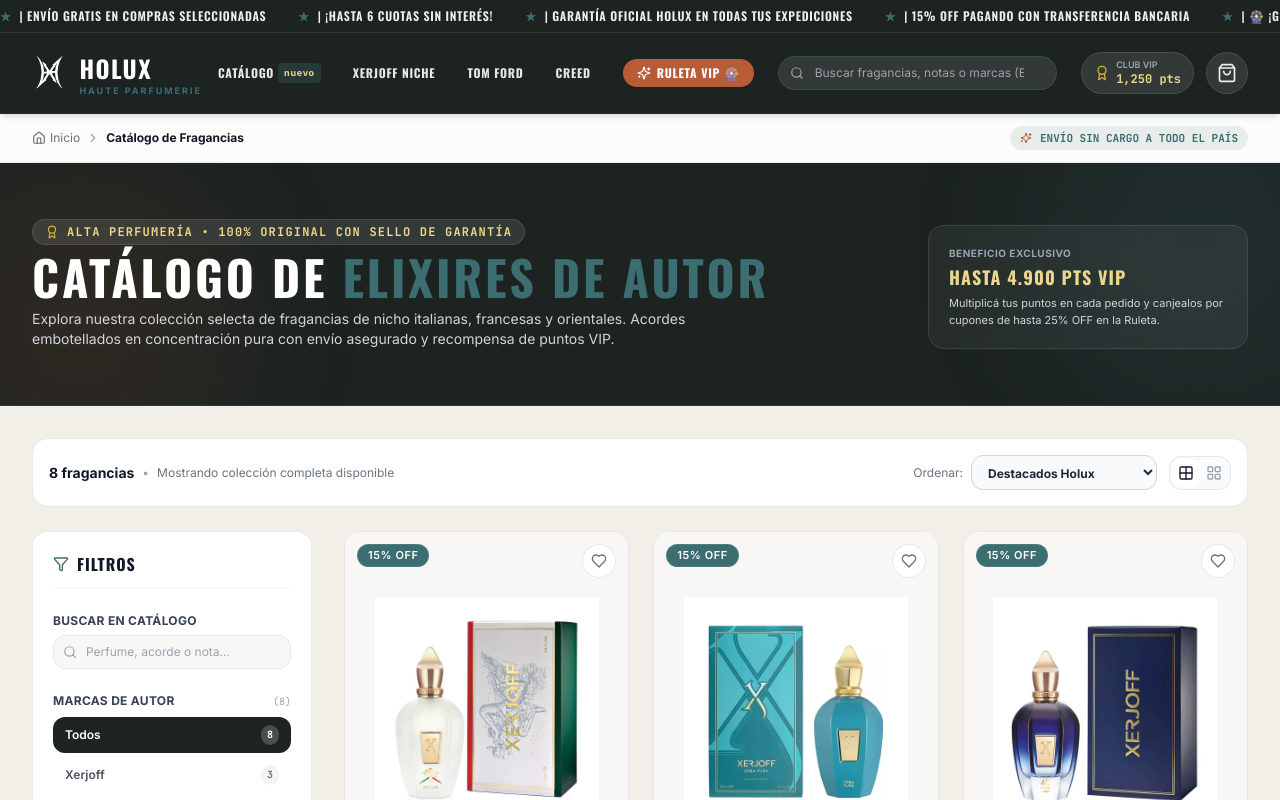
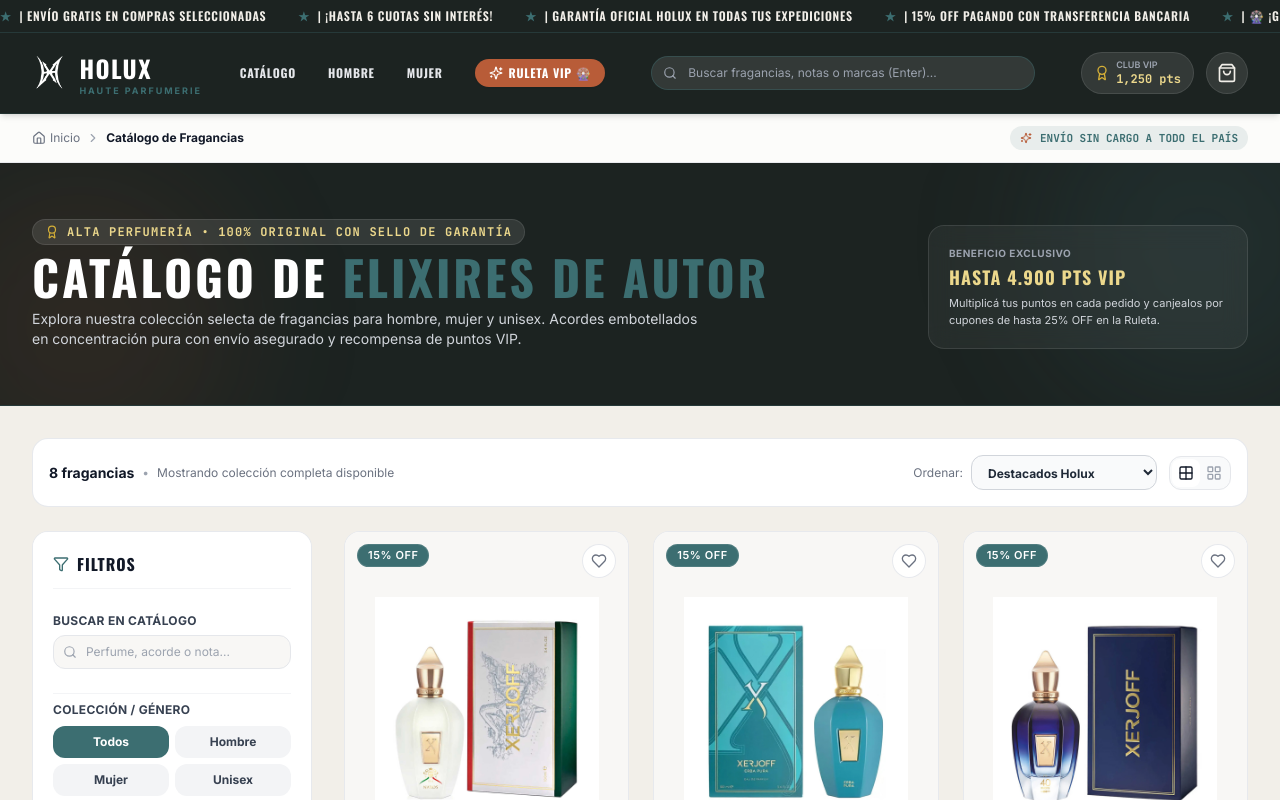
Before and after one commit to jovalero/eccommercenerdearla, a Next.js app: page /catalogo in a window 1280 px wide. Shown: the top 800 px of the page. Built offline with nearby package versions, Linux system fonts and the light colour scheme.

Commit message:
feat: simplify navbar to Catalogo, Hombre, and Mujer; add gender collection filtering

```diff
--- a/src/app/catalogo/page.jsx
+++ b/src/app/catalogo/page.jsx
@@ -16,7 +16,7 @@
   Sparkles,
   Percent,
   Award,
-  Layers
+  Users
 } from "lucide-react";
 import InteractiveTicker from "../../components/InteractiveTicker";
 import Header from "../../components/Header";
@@ -29,11 +29,13 @@
 
   // URL search params initialization
   const initialBrandParam = searchParams.get("marca") || searchParams.get("brand") || "Todos";
+  const initialGenderParam = searchParams.get("genero") || searchParams.get("gender") || "Todos";
   const initialQueryParam = searchParams.get("q") || "";
 
   // Filter States
   const [searchQuery, setSearchQuery] = useState(initialQueryParam);
   const [selectedBrand, setSelectedBrand] = useState(initialBrandParam);
+  const [selectedGender, setSelectedGender] = useState(initialGenderParam);
   const [selectedCategory, setSelectedCategory] = useState("Todas");
   const [priceMax, setPriceMax] = useState(550000);
   const [onlyHighPoints, setOnlyHighPoints] = useState(false);
@@ -46,6 +48,8 @@
   useEffect(() => {
     const brand = searchParams.get("marca") || searchParams.get("brand");
     if (brand) setSelectedBrand(brand);
+    const genero = searchParams.get("genero") || searchParams.get("gender");
+    if (genero) setSelectedGender(genero);
     const q = searchParams.get("q");
     if (q) setSearchQuery(q);
   }, [searchParams]);
@@ -62,7 +66,7 @@
   const uniqueBrands = ["Todos", "Xerjoff", "Tom Ford", "Nishane", "Montale", "Paris Corner", "Creed"];
 
   // Available categories
-  const categories = ["Todas", "Nicho Italiano", "Lujo Americano", "Nicho Turco", "Lujo Francés", "Joya Oriental"];
+  const categories = ["Todas", "Nicho Italiano", "Lujo Americano", "Nicho Turco", "Nicho Parisino", "Gourmand Oriental"];
 
   // Popular olfactory notes
   const popularNotes = [
@@ -77,33 +81,48 @@
     "Miel pura",
     "Coco cremoso",
     "Pistacho",
-    "Rosa de Damasco"
+    "Rosa aterciopelada"
   ];
 
   // Filtering Logic
   const filteredProducts = useMemo(() => {
     return PRODUCTS.filter((product) => {
-      // 1. Brand filter
+      // 1. Gender filter
+      if (selectedGender !== "Todos") {
+        const g = selectedGender.toLowerCase();
+        const prodG = (product.gender || "").toLowerCase();
+        if (g === "hombre" && prodG !== "hombre" && prodG !== "unisex") {
+          return false;
+        }
+        if (g === "mujer" && prodG !== "mujer" && prodG !== "unisex") {
+          return false;
+        }
+        if (g === "unisex" && prodG !== "unisex") {
+          return false;
+        }
+      }
+
+      // 2. Brand filter
       if (selectedBrand !== "Todos" && product.brand.toLowerCase() !== selectedBrand.toLowerCase()) {
         return false;
       }
 
-      // 2. Category filter
+      // 3. Category filter
       if (selectedCategory !== "Todas" && product.category.toLowerCase() !== selectedCategory.toLowerCase()) {
         return false;
       }
 
-      // 3. Price filter
+      // 4. Price filter
       if (product.price > priceMax) {
         return false;
       }
 
-      // 4. Benefit toggles
+      // 5. Benefit toggles
       if (onlyHighPoints && product.pointsReward < 4000) {
         return false;
       }
 
-      // 5. Olfactory note filter
+      // 6. Olfactory note filter
       if (selectedNote) {
         const allNotes = [
           ...product.olfactoryPyramid.top,
@@ -115,7 +134,7 @@
         }
       }
 
-      // 6. Search query
+      // 7. Search query
       if (searchQuery.trim()) {
         const query = searchQuery.toLowerCase().trim();
         const allNotes = [
@@ -137,7 +156,7 @@
 
       return true;
     });
-  }, [selectedBrand, selectedCategory, priceMax, onlyHighPoints, selectedNote, searchQuery]);
+  }, [selectedGender, selectedBrand, selectedCategory, priceMax, onlyHighPoints, selectedNote, searchQuery]);
 
   // Sorting Logic
   const sortedProducts = useMemo(() => {
@@ -162,6 +181,7 @@
   // Count active filters
   const activeFiltersCount = useMemo(() => {
     let count = 0;
+    if (selectedGender !== "Todos") count++;
     if (selectedBrand !== "Todos") count++;
     if (selectedCategory !== "Todas") count++;
     if (priceMax < 550000) count++;
@@ -169,9 +189,10 @@
     if (selectedNote) count++;
     if (searchQuery.trim()) count++;
     return count;
-  }, [selectedBrand, selectedCategory, priceMax, onlyHighPoints, selectedNote, searchQuery]);
+  }, [selectedGender, selectedBrand, selectedCategory, priceMax, onlyHighPoints, selectedNote, searchQuery]);
 
   const handleResetFilters = () => {
+    setSelectedGender("Todos");
     setSelectedBrand("Todos");
     setSelectedCategory("Todas");
     setPriceMax(550000);
@@ -198,11 +219,19 @@
               <span>Inicio</span>
             </Link>
             <ChevronRight className="w-3.5 h-3.5 text-gray-400" />
-            <span className="font-bold text-gray-900">Catálogo de Fragancias</span>
+            <Link href="/catalogo" onClick={handleResetFilters} className="font-bold text-gray-900 hover:text-[#3C6E71]">
+              Catálogo de Fragancias
+            </Link>
+            {selectedGender !== "Todos" && (
+              <>
+                <ChevronRight className="w-3.5 h-3.5 text-gray-400" />
+                <span className="text-[#3C6E71] font-bold">Colección: {selectedGender}</span>
+              </>
+            )}
             {selectedBrand !== "Todos" && (
               <>
                 <ChevronRight className="w-3.5 h-3.5 text-gray-400" />
-                <span className="text-[#3C6E71] font-bold">{selectedBrand}</span>
+                <span className="text-gray-700 font-bold">{selectedBrand}</span>
               </>
             )}
             {selectedNote && (
@@ -235,7 +264,7 @@
               CATÁLOGO DE <span className="text-[#3C6E71]">ELIXIRES DE AUTOR</span>
             </h1>
             <p className="font-sans text-xs sm:text-sm text-gray-300 max-w-2xl leading-relaxed">
-              Explora nuestra colección selecta de fragancias de nicho italianas, francesas y orientales. Acordes embotellados en concentración pura con envío asegurado y recompensa de puntos VIP.
+              Explora nuestra colección selecta de fragancias para hombre, mujer y unisex. Acordes embotellados en concentración pura con envío asegurado y recompensa de puntos VIP.
             </p>
           </div>
 
@@ -267,6 +296,16 @@
                 <span className="text-xs bg-[#3C6E71]/15 text-[#3C6E71] font-bold px-2 py-0.5 rounded-full font-sans">
                   {activeFiltersCount} {activeFiltersCount === 1 ? "filtro activo" : "filtros activos"}
                 </span>
+
+                {selectedGender !== "Todos" && (
+                  <button
+                    onClick={() => setSelectedGender("Todos")}
+                    className="text-xs bg-[#3C6E71] text-white px-2 py-0.5 rounded-full flex items-center gap-1 font-sans cursor-pointer transition-colors"
+                  >
+                    <span>Para: {selectedGender}</span>
+                    <X className="w-3 h-3 text-white" />
+                  </button>
+                )}
 
                 {selectedBrand !== "Todos" && (
                   <button
@@ -426,8 +465,34 @@
                 </div>
               </div>
 
-              {/* 2. Brand Filter */}
-              <div className="space-y-2">
+              {/* 2. Gender / Collection Filter */}
+              <div className="space-y-2 pt-2 border-t border-gray-100">
+                <label className="text-xs font-bold text-gray-700 uppercase font-sans tracking-wide block">
+                  Colección / Género
+                </label>
+                <div className="grid grid-cols-2 gap-1.5">
+                  {["Todos", "Hombre", "Mujer", "Unisex"].map((gen) => {
+                    const isSelected = selectedGender.toLowerCase() === gen.toLowerCase();
+                    return (
+                      <button
+                        key={gen}
+                        type="button"
+                        onClick={() => setSelectedGender(gen)}
+                        className={`py-2 px-3 rounded-xl text-xs font-sans font-bold transition-all text-center cursor-pointer ${
+                          isSelected
+                            ? "bg-[#3C6E71] text-white shadow-xs"
+                            : "bg-gray-100 text-gray-700 hover:bg-gray-200"
+                        }`}
+                      >
+                        {gen}
+                      </button>
+                    );
+                  })}
+                </div>
+              </div>
+
+              {/* 3. Brand Filter */}
+              <div className="space-y-2 pt-2 border-t border-gray-100">
                 <div className="flex items-center justify-between">
                   <label className="text-xs font-bold text-gray-700 uppercase font-sans tracking-wide">
                     Marcas de Autor
@@ -463,7 +528,7 @@
                 </div>
               </div>
 
-              {/* 3. Category Filter */}
+              {/* 4. Category Filter */}
               <div className="space-y-2 pt-2 border-t border-gray-100">
                 <label className="text-xs font-bold text-gray-700 uppercase font-sans tracking-wide block">
                   Categoría Olfativa
@@ -489,7 +554,7 @@
                 </div>
               </div>
 
-              {/* 4. Interactive Price Range Slider */}
+              {/* 5. Interactive Price Range Slider */}
               <div className="space-y-2 pt-2 border-t border-gray-100">
                 <div className="flex items-center justify-between">
                   <label className="text-xs font-bold text-gray-700 uppercase font-sans tracking-wide">
@@ -514,7 +579,7 @@
                 </div>
               </div>
 
-              {/* 5. Olfactory Notes Pills */}
+              {/* 6. Olfactory Notes Pills */}
               <div className="space-y-2 pt-2 border-t border-gray-100">
                 <div className="flex items-center justify-between">
                   <label className="text-xs font-bold text-gray-700 uppercase font-sans tracking-wide">
@@ -550,7 +615,7 @@
                 </div>
               </div>
 
-              {/* 6. Special VIP Benefit Toggles */}
+              {/* 7. Special VIP Benefit Toggles */}
               <div className="space-y-2 pt-2 border-t border-gray-100">
                 <label className="text-xs font-bold text-gray-700 uppercase font-sans tracking-wide block">
                   Beneficios Club VIP
@@ -590,7 +655,7 @@
                   No encontramos fragancias con esos filtros
                 </h3>
                 <p className="font-sans text-xs text-gray-500 max-w-xs leading-relaxed">
-                  Intenta ajustar el rango de precio, cambiar la marca seleccionada o remover las notas olfativas filtradas.
+                  Intenta ajustar el género seleccionado, el rango de precio o remover las notas olfativas filtradas.
                 </p>
                 <button
                   type="button"
@@ -631,8 +696,29 @@
               </button>
             </div>
 
+            {/* Mobile Gender */}
+            <div className="space-y-2">
+              <label className="text-xs font-bold text-gray-800 uppercase font-sans">Colección / Género</label>
+              <div className="grid grid-cols-2 gap-1.5">
+                {["Todos", "Hombre", "Mujer", "Unisex"].map((gen) => (
+                  <button
+                    key={gen}
+                    type="button"
+                    onClick={() => setSelectedGender(gen)}
+                    className={`py-2 px-2 rounded-lg text-xs font-sans text-center ${
+                      selectedGender.toLowerCase() === gen.toLowerCase()
+                        ? "bg-[#3C6E71] text-white font-bold"
+                        : "bg-gray-100 text-gray-700"
+                    }`}
+                  >
+                    {gen}
+                  </button>
+                ))}
+              </div>
+            </div>
+
             {/* Mobile Brand */}
-            <div className="space-y-2">
+            <div className="space-y-2 border-t border-gray-100 pt-3">
               <label className="text-xs font-bold text-gray-800 uppercase font-sans">Marcas</label>
               <div className="flex flex-wrap gap-1.5">
                 {uniqueBrands.map((brand) => (
@@ -647,27 +733,6 @@
                     }`}
                   >
                     {brand}
-                  </button>
-                ))}
-              </div>
-            </div>
-
-            {/* Mobile Categories */}
-            <div className="space-y-2 border-t border-gray-100 pt-3">
-              <label className="text-xs font-bold text-gray-800 uppercase font-sans">Categorías</label>
-              <div className="flex flex-wrap gap-1.5">
-                {categories.map((cat) => (
-                  <button
-                    key={cat}
-                    type="button"
-                    onClick={() => setSelectedCategory(cat)}
-                    className={`px-2.5 py-1.5 rounded-lg text-xs font-sans ${
-                      selectedCategory === cat
-                        ? "bg-[#3C6E71] text-white font-bold"
-                        : "bg-gray-100 text-gray-700"
-                    }`}
-                  >
-                    {cat}
                   </button>
                 ))}
               </div>
--- a/src/components/Header.jsx
+++ b/src/components/Header.jsx
@@ -77,36 +77,28 @@
             </Link>
           </div>
 
-          {/* Center Navigation Links (Official Holux Style with Dedicated /catalogo Route) */}
+          {/* Center Navigation Links */}
           <nav className="hidden lg:flex items-center gap-6 xl:gap-8 text-xs font-display font-bold uppercase tracking-wider text-gray-200">
             <Link
               href="/catalogo"
               onClick={() => onSelectCategory && onSelectCategory("Todos")}
-              className="hover:text-[#3C6E71] transition-colors py-2 flex items-center gap-1"
+              className="hover:text-[#3C6E71] transition-colors py-2"
             >
-              <span>CATÁLOGO</span>
-              <span className="text-[9px] bg-[#3C6E71]/30 text-[#ECD88C] px-1.5 py-0.5 rounded font-sans lowercase">nuevo</span>
+              CATÁLOGO
             </Link>
             <Link
-              href="/catalogo?marca=Xerjoff"
-              onClick={() => onSelectCategory && onSelectCategory("Xerjoff")}
+              href="/catalogo?genero=Hombre"
+              onClick={() => onSelectCategory && onSelectCategory("Hombre")}
               className="hover:text-[#3C6E71] transition-colors py-2 uppercase"
             >
-              XERJOFF NICHE
+              HOMBRE
             </Link>
             <Link
-              href="/catalogo?marca=Tom%20Ford"
-              onClick={() => onSelectCategory && onSelectCategory("Tom Ford")}
+              href="/catalogo?genero=Mujer"
+              onClick={() => onSelectCategory && onSelectCategory("Mujer")}
               className="hover:text-[#3C6E71] transition-colors py-2 uppercase"
             >
-              TOM FORD
-            </Link>
-            <Link
-              href="/catalogo?marca=Creed"
-              onClick={() => onSelectCategory && onSelectCategory("Creed")}
-              className="hover:text-[#3C6E71] transition-colors py-2 uppercase"
-            >
-              CREED
+              MUJER
             </Link>
 
             {/* Special Lucky Wheel Tab */}
@@ -202,37 +194,27 @@
               }}
               className="block px-3 py-2 rounded-lg hover:bg-white/10"
             >
-              Catálogo Completo
+              Catálogo
             </Link>
             <Link
-              href="/catalogo?marca=Xerjoff"
+              href="/catalogo?genero=Hombre"
               onClick={() => {
-                onSelectCategory && onSelectCategory("Xerjoff");
+                onSelectCategory && onSelectCategory("Hombre");
                 setMobileMenuOpen(false);
               }}
               className="block px-3 py-2 rounded-lg hover:bg-white/10 uppercase"
             >
-              Xerjoff Niche
+              Hombre
             </Link>
             <Link
-              href="/catalogo?marca=Tom%20Ford"
+              href="/catalogo?genero=Mujer"
               onClick={() => {
-                onSelectCategory && onSelectCategory("Tom Ford");
+                onSelectCategory && onSelectCategory("Mujer");
                 setMobileMenuOpen(false);
               }}
               className="block px-3 py-2 rounded-lg hover:bg-white/10 uppercase"
             >
-              Tom Ford
-            </Link>
-            <Link
-              href="/catalogo?marca=Creed"
-              onClick={() => {
-                onSelectCategory && onSelectCategory("Creed");
-                setMobileMenuOpen(false);
-              }}
-              className="block px-3 py-2 rounded-lg hover:bg-white/10 uppercase"
-            >
-              Creed
+              Mujer
             </Link>
             <button
               type="button"
--- a/src/data/products.js
+++ b/src/data/products.js
@@ -10,6 +10,7 @@
     brand: "Xerjoff",
     subtitle: "Eau de Parfum - 100ml",
     category: "Nicho Italiano",
+    gender: "Unisex",
     price: 425000,
     installments: 6,
     badge: "Bestseller",
@@ -34,6 +35,7 @@
     brand: "Xerjoff",
     subtitle: "Eau de Parfum - 100ml",
     category: "Nicho Italiano",
+    gender: "Unisex",
     price: 395000,
     installments: 6,
     badge: "Exclusivo",
@@ -58,6 +60,7 @@
     brand: "Xerjoff",
     subtitle: "Eau de Parfum - 100ml",
     category: "Nicho Italiano",
+    gender: "Hombre",
     price: 410000,
     installments: 6,
     badge: "Colección Privada",
@@ -82,6 +85,7 @@
     brand: "Tom Ford",
     subtitle: "Private Blend - 100ml",
     category: "Lujo Americano",
+    gender: "Mujer",
     price: 490000,
     installments: 6,
     badge: "Icónico",
@@ -106,6 +110,7 @@
     brand: "Tom Ford",
     subtitle: "Signature EDP - 100ml",
     category: "Lujo Americano",
+    gender: "Hombre",
     price: 440000,
     installments: 6,
     badge: "Misterio",
@@ -130,6 +135,7 @@
     brand: "Nishane",
     subtitle: "Extrait de Parfum - 100ml",
     category: "Nicho Turco",
+    gender: "Hombre",
     price: 460000,
     installments: 6,
     badge: "Prestigio",
@@ -154,6 +160,7 @@
     brand: "Montale",
     subtitle: "Eau de Parfum - 100ml",
     category: "Nicho Parisino",
+    gender: "Mujer",
     price: 330000,
     installments: 6,
     badge: "Gourmand",
@@ -178,6 +185,7 @@
     brand: "Paris Corner",
     subtitle: "Extrait Privé - 100ml",
     category: "Gourmand Oriental",
+    gender: "Mujer",
     price: 185000,
     installments: 6,
     badge: "Viral TikTok",
```
